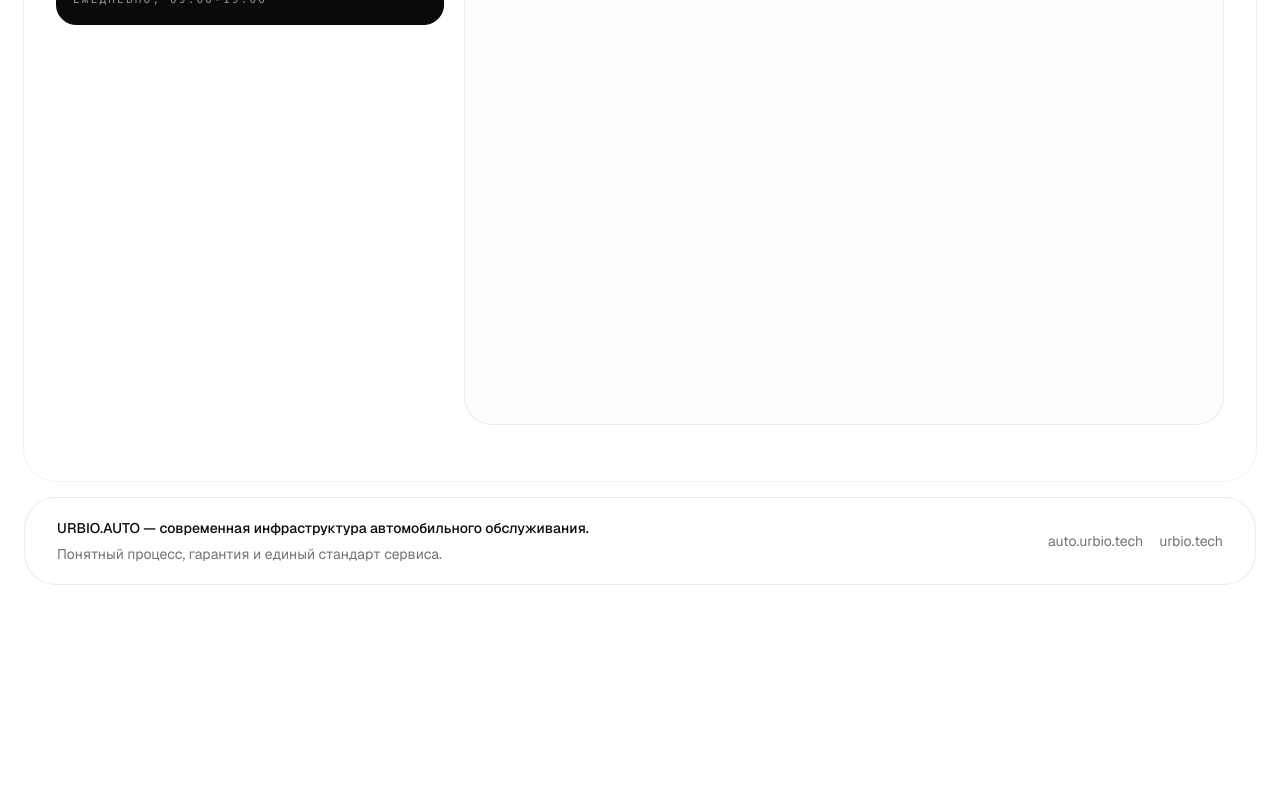
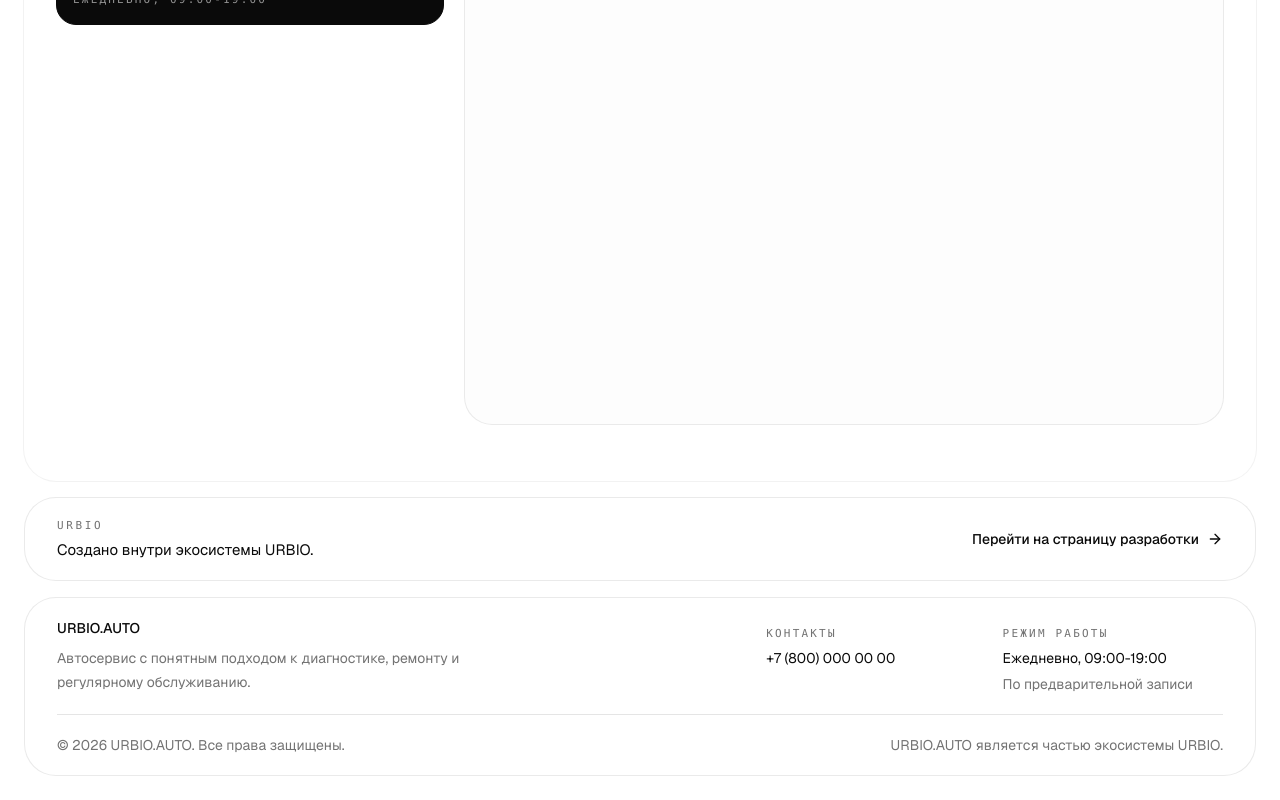
Before and after one commit to rnurat/urbio-auto, a Next.js app: page / in a window 1280 px wide. Shown: the part 5903-6703 px from the top of the page. Before the commit the page ends 6512 px from the top, so only its background shows below. Built offline with nearby package versions, Linux system fonts and the light colour scheme; no server answers.

Commit message:
refine footer presentation

```diff
--- a/app/page.tsx
+++ b/app/page.tsx
@@ -1083,26 +1083,67 @@ export default function Page() {
             </Card>
           </section>
 
-          <footer className="rounded-[2rem] border border-border/80 bg-card px-6 py-5 sm:px-8">
-            <div className="flex flex-col gap-4 md:flex-row md:items-center md:justify-between">
-              <div className="space-y-1.5">
-                <div className="text-sm font-medium text-foreground">
-                  URBIO.AUTO — современная инфраструктура автомобильного обслуживания.
+          <footer className="space-y-4">
+            <a
+              href="https://dev.urbio.tech"
+              target="_blank"
+              rel="noreferrer"
+              className="group flex flex-col gap-3 rounded-[2rem] border border-border/80 bg-card px-6 py-5 transition-colors duration-200 hover:border-foreground/20 hover:bg-muted/20 sm:px-8 md:flex-row md:items-center md:justify-between"
+            >
+              <div className="space-y-1">
+                <div className="font-mono text-[11px] uppercase tracking-[0.24em] text-muted-foreground">
+                  URBIO
                 </div>
-                <div className="text-sm text-muted-foreground">
-                  Понятный процесс, гарантия и единый стандарт сервиса.
+                <div className="text-sm text-foreground sm:text-[15px]">
+                  Создано внутри экосистемы URBIO.
                 </div>
               </div>
 
-              <Separator className="md:hidden" />
+              <div className="inline-flex items-center gap-2 text-sm font-medium text-foreground">
+                <span>Перейти на страницу разработки</span>
+                <ArrowRight className="size-4 transition-transform duration-200 group-hover:translate-x-1" />
+              </div>
+            </a>
 
-              <div className="flex flex-wrap items-center gap-4 text-sm text-muted-foreground">
-                <a href="https://auto.urbio.tech" className="hover:text-foreground">
-                  auto.urbio.tech
-                </a>
-                <a href="https://urbio.tech" className="hover:text-foreground">
-                  urbio.tech
-                </a>
+            <div className="rounded-[2rem] border border-border/80 bg-card px-6 py-5 sm:px-8">
+              <div className="grid gap-6 md:grid-cols-[minmax(0,1.2fr)_minmax(0,0.8fr)] md:items-end">
+                <div className="space-y-2">
+                  <div className="text-sm font-medium text-foreground">
+                    URBIO.AUTO
+                  </div>
+                  <div className="max-w-md text-sm leading-6 text-muted-foreground">
+                    Автосервис с понятным подходом к диагностике, ремонту и регулярному обслуживанию.
+                  </div>
+                </div>
+
+                <div className="grid gap-4 text-sm text-muted-foreground sm:grid-cols-2">
+                  <div className="space-y-1.5">
+                    <div className="font-mono text-[11px] uppercase tracking-[0.2em]">
+                      Контакты
+                    </div>
+                    <a
+                      href="tel:+78000000000"
+                      className="block text-foreground transition-colors hover:text-muted-foreground"
+                    >
+                      +7 (800) 000 00 00
+                    </a>
+                  </div>
+
+                  <div className="space-y-1.5">
+                    <div className="font-mono text-[11px] uppercase tracking-[0.2em]">
+                      Режим работы
+                    </div>
+                    <div className="text-foreground">Ежедневно, 09:00-19:00</div>
+                    <div>По предварительной записи</div>
+                  </div>
+                </div>
+              </div>
+
+              <Separator className="my-5" />
+
+              <div className="flex flex-col gap-2 text-sm text-muted-foreground md:flex-row md:items-center md:justify-between">
+                <div>© {new Date().getFullYear()} URBIO.AUTO. Все права защищены.</div>
+                <div>URBIO.AUTO является частью экосистемы URBIO.</div>
               </div>
             </div>
           </footer>
```
